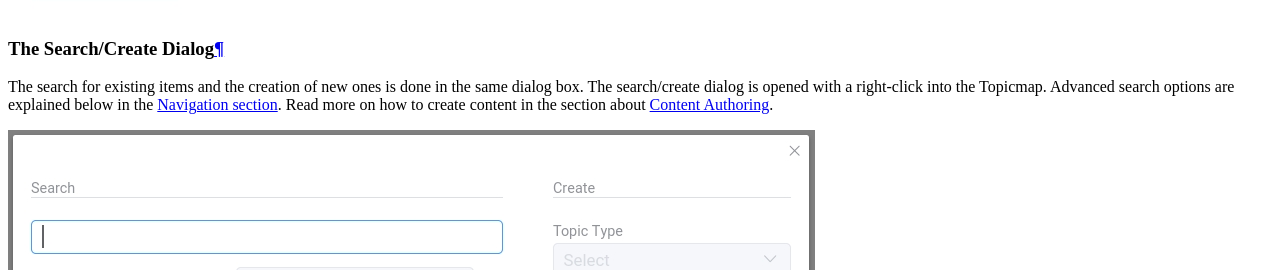
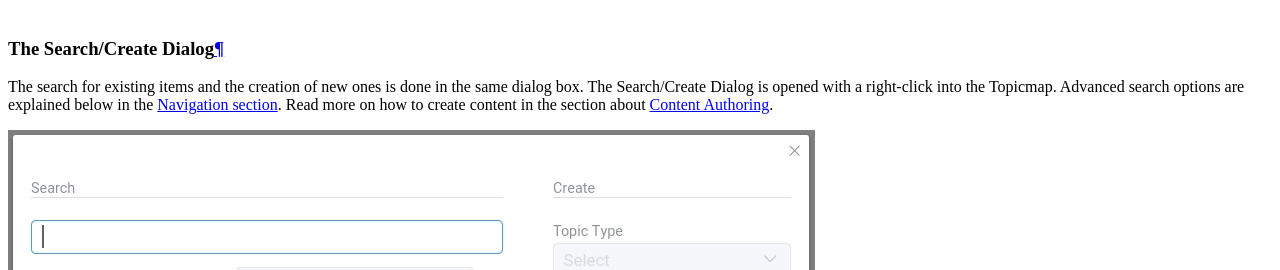
Before and after one commit to dmx-systems/dmx-documentation, a Sphinx documentation site: the page built from docs/user.rst, in a window 1280 px wide and 900 px high, scrolled down 5814 px. Shown: the part 182-452 px from the top of the window. Built offline with Sphinx 7.4.7 and the Read the Docs theme 2.0.0, drawn with Linux system fonts in a browser that asks for light colours; some of the changed text lies outside the part shown.

```diff
--- a/docs/tutorial.rst
+++ b/docs/tutorial.rst
@@ -57,7 +57,7 @@ It represents a person with the name you just entered and it states that this is
 
 .. image:: _static/person-in-map-details.png
 
-If you enter a person's given name *and* surname into the search/create dialog, DMX interprets both as first name:
+If you enter a person's given name *and* surname into the Search/Create Dialog, DMX interprets both as first name:
 The result would look like this:
 
 .. image:: _static/person-wrong-first-name.png
--- a/docs/user.rst
+++ b/docs/user.rst
@@ -180,7 +180,7 @@ The Search/Create Dialog
 ========================
 
 The search for existing items and the creation of new ones is done in the same dialog box.
-The search/create dialog is opened with a right-click into the Topicmap.
+The Search/Create Dialog is opened with a right-click into the Topicmap.
 Advanced search options are explained below in the :ref:`Navigation section<user-searching-the-database>`.
 Read more on how to create content in the section about :ref:`Content Authoring<user-content-authoring>`.
 
@@ -362,7 +362,7 @@ Creating a topic
 ================
 
 Right-click onto the Topicmap.
-The search/create dialog appears.
+The Search/Create Dialog appears.
 
 .. image:: _static/search-create.png
 
@@ -497,7 +497,7 @@ Select the text you want to use as label for the link and then use the editor's
 
 .. image:: _static/editor-t-icon.png
 
-Link creation utilizes the :ref:`search/create dialog <user-the-search-create-dialog>`.
+Link creation utilizes the :ref:`Search/Create Dialog <user-the-search-create-dialog>`.
 Using it you can link to existing topics or create new ones on-the-fly.
 
 .. image:: _static/clickable-inline-topic-links.png
@@ -609,7 +609,7 @@ Creating a Topicmap
 
 To document a meeting, prepare for an interview or to do some research you can create a Topicmap.
 To create a new Topicmap got to the Workspace it shall be assigned to.
-Open the :ref:`search/create dialog <user-the-search-create-dialog>` (right click).
+Open the :ref:`Search/Create Dialog <user-the-search-create-dialog>` (right click).
 Enter the name of the new Topicmap, select *Topicmap* from the "Create" menu and confirm with "Create".
 
 .. image:: _static/create-topic-map.png
@@ -821,7 +821,7 @@ Navigation
 Searching the database
 ======================
 
-To search in DMX open the :ref:`search/create dialog <user-the-search-create-dialog>` with a right-click on a Topicmap.
+To search in DMX open the :ref:`Search/Create Dialog <user-the-search-create-dialog>` with a right-click on a Topicmap.
 Start typing what you are looking for.
 DMX immediately displays all results that you have read access to.
 You refine the search by typing in more letters.
@@ -836,7 +836,7 @@ Your actual content is displayed as well as topic types, Topicmaps, association
 Advanced Search with the Type Filter
 ------------------------------------
 
-The :ref:`search/create dialog <user-the-search-create-dialog>` has two checkboxes right under the search field.
+The :ref:`Search/Create Dialog <user-the-search-create-dialog>` has two checkboxes right under the search field.
 They narrow down your search results to certain topic types according to your filter.
 
 When you just enter a search term you potentially get a lot of unwanted results:
@@ -1532,7 +1532,7 @@ This is your data model:
 
 Use this model to create an instance and see how the semantics of the Custom Association Type are carried over to the instances:
 
-* Create a new publication by entering a title into the search/create dialog and selecting the topic type publication.
+* Create a new publication by entering a title into the Search/Create Dialog and selecting the topic type publication.
 * Edit the publication.
 * In the autogenerated editing form you now have fields for the author (first name, last name).
 * When typing in a name, DMX's autocompletion offers you existing person names that you can select.
```
